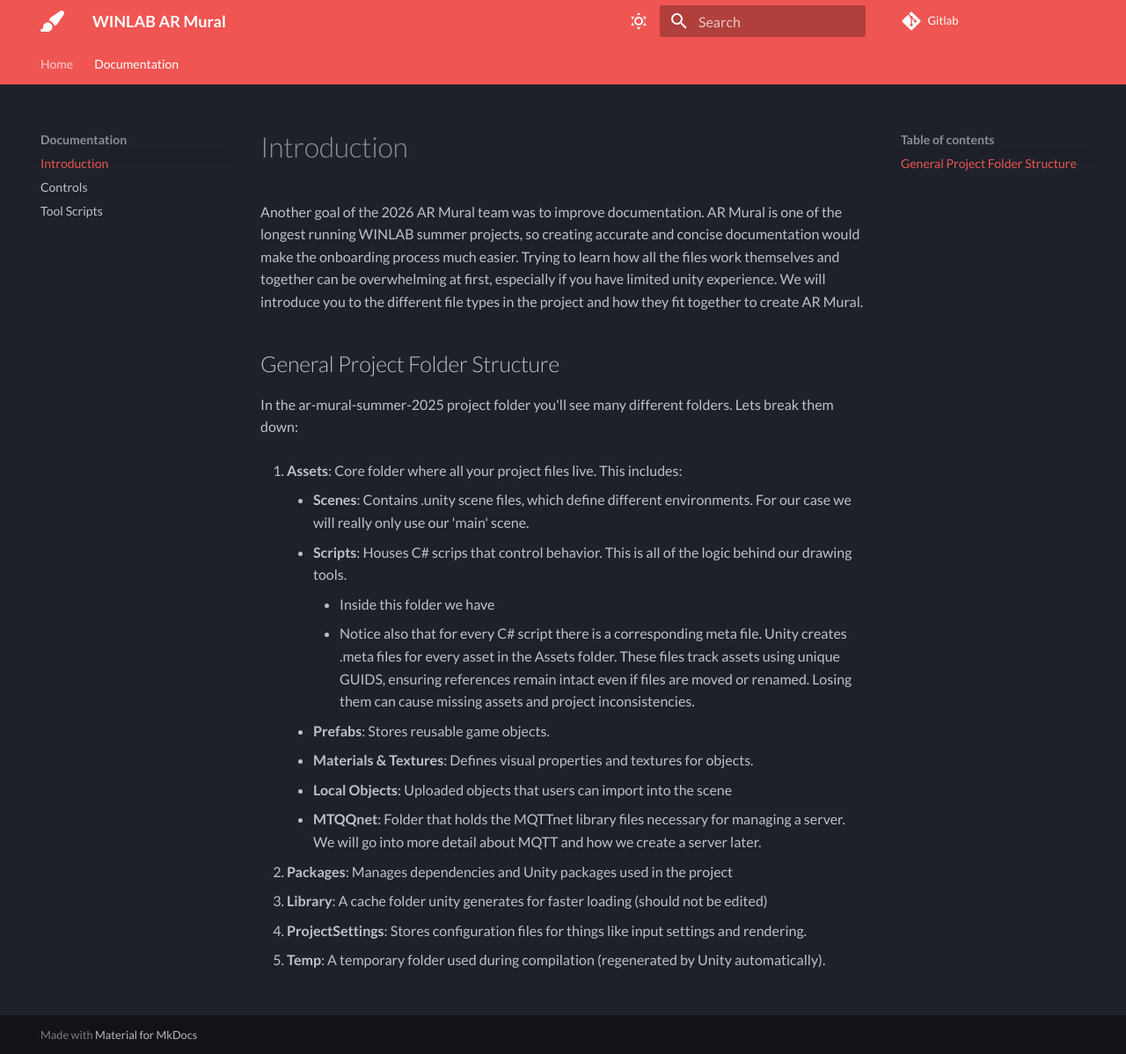
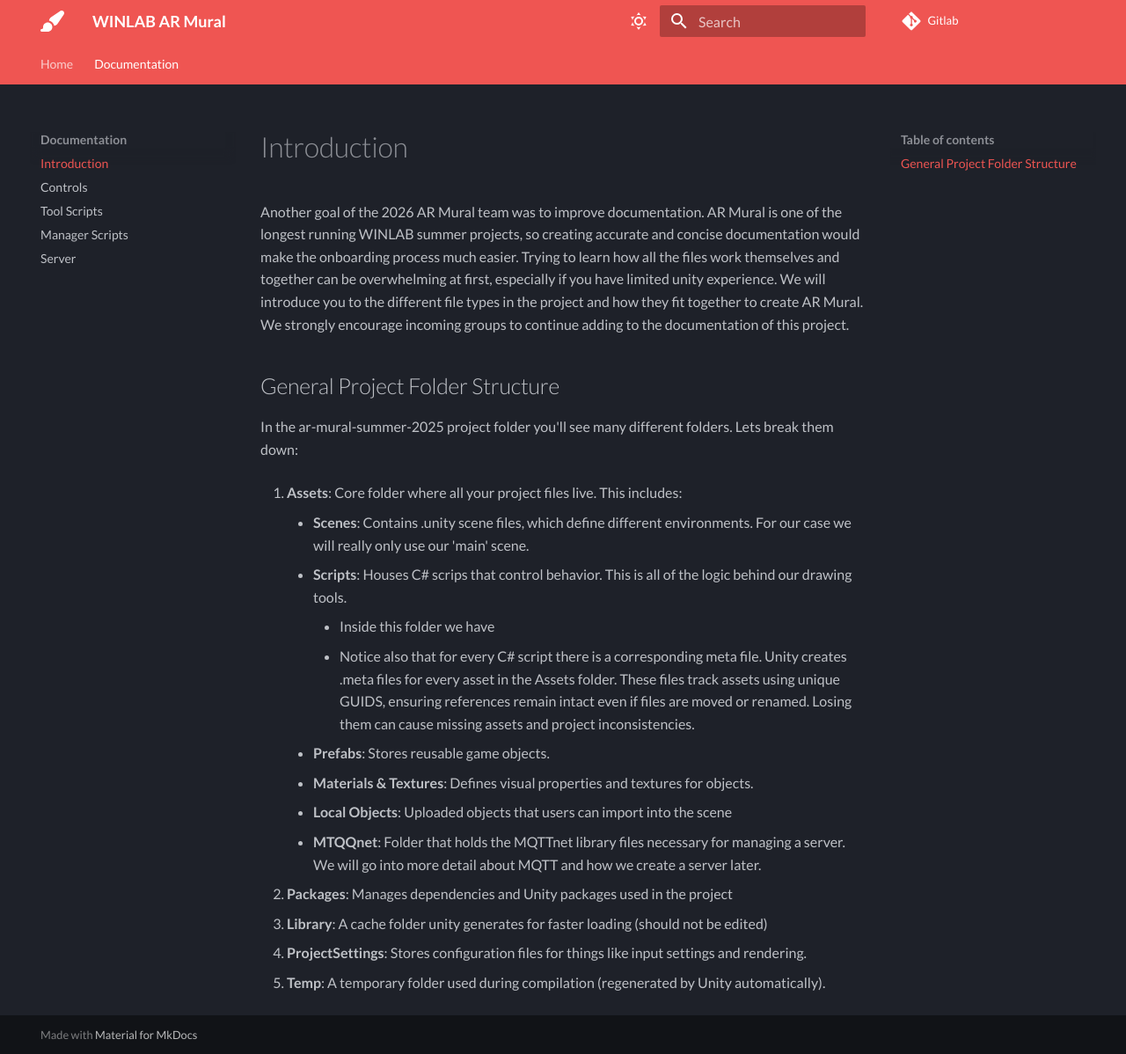
Before and after one commit to hwassermann18/ar-mural-website, an MkDocs documentation site: the page built from docs/intro.md, in a window 1280 px wide and 1198 px high. Shown: the whole window at 88% size. Built offline with MkDocs 1.6.1 and Material for MkDocs 9.7.7, drawn with Linux system fonts in a browser that asks for light colours; some web fonts are replaced.

Commit message:
added new pages

```diff
--- a/docs/intro.md
+++ b/docs/intro.md
@@ -1,5 +1,5 @@
 
-Another goal of the 2026 AR Mural team was to improve documentation. AR Mural is one of the longest running WINLAB summer projects, so creating accurate and concise documentation would make the onboarding process much easier. Trying to learn how all the files work themselves and together can be overwhelming at first, especially if you have limited unity experience. We will introduce you to the different file types in the project and how they fit together to create AR Mural.
+Another goal of the 2026 AR Mural team was to improve documentation. AR Mural is one of the longest running WINLAB summer projects, so creating accurate and concise documentation would make the onboarding process much easier. Trying to learn how all the files work themselves and together can be overwhelming at first, especially if you have limited unity experience. We will introduce you to the different file types in the project and how they fit together to create AR Mural. We strongly encourage incoming groups to continue adding to the documentation of this project.
 ## General Project Folder Structure
 In the ar-mural-summer-2025 project folder you'll see many different folders. Lets break them down:
 
--- a/mkdocs.yml
+++ b/mkdocs.yml
@@ -7,6 +7,8 @@ nav:
       - Introduction: intro.md
       - Controls: controls.md
       - Tool Scripts: tool_scripts.md
+      - Manager Scripts: managers.md
+      - Server: server.md
 theme:
   name: material
   icon:
```
Also changed, not shown: docs/managers.md (added, +31 -0 lines), docs/server.md (added, +1 -0 lines).
